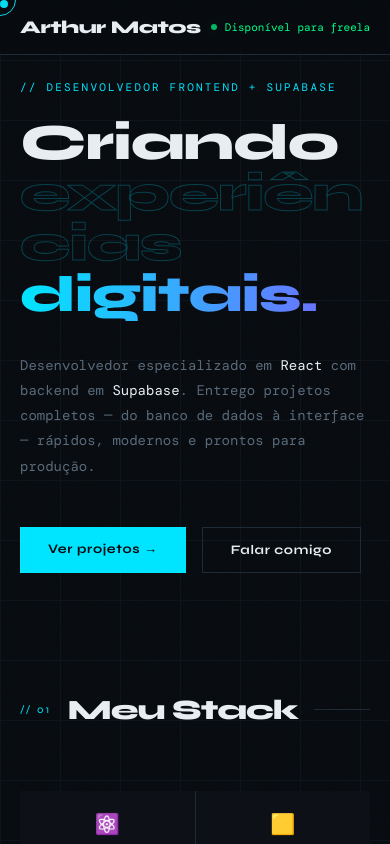
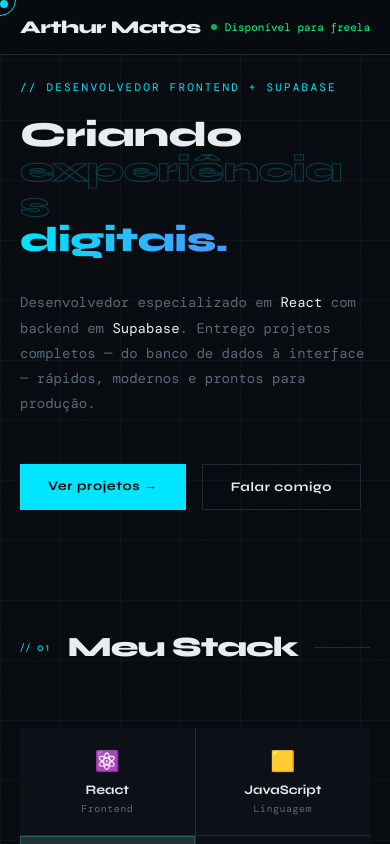
Before and after one commit to Thurs3003/portfolio, a React (Vite) app: page / in a window 390 px wide. Shown: the top 844 px of the page. Built offline with nearby package versions, Linux system fonts and the light colour scheme; a web font is replaced by a local one.

Commit message:
fix: hero title font-size proporcional no mobile, experiencias nao corta

```diff
--- a/src/index.css
+++ b/src/index.css
@@ -320,7 +320,7 @@ footer{
   nav{padding:16px 20px}
   .nav-links{display:none}
   .hero{padding:80px 20px 60px;align-items:flex-start;min-height:auto;overflow-x:hidden}
-  .hero-title{font-size:clamp(48px,13vw,72px);letter-spacing:-1px}
+  .hero-title{font-size:clamp(28px,9vw,56px);letter-spacing:-0.5px}
   section{padding:60px 20px}
   .contact-wrap{grid-template-columns:1fr}
   .hero-counter{display:none}
```
